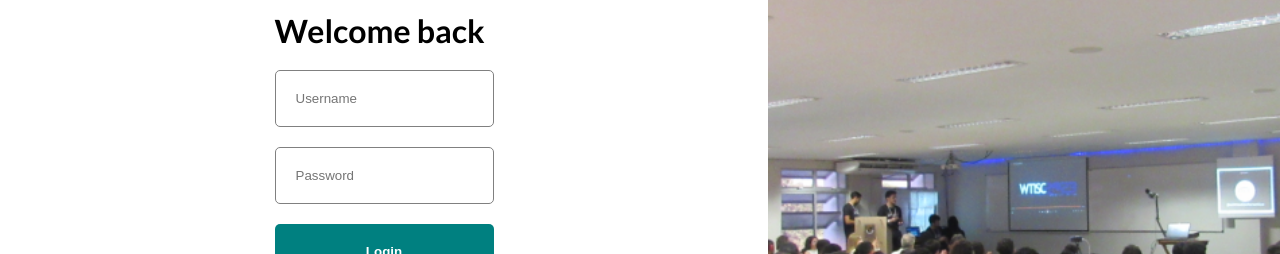
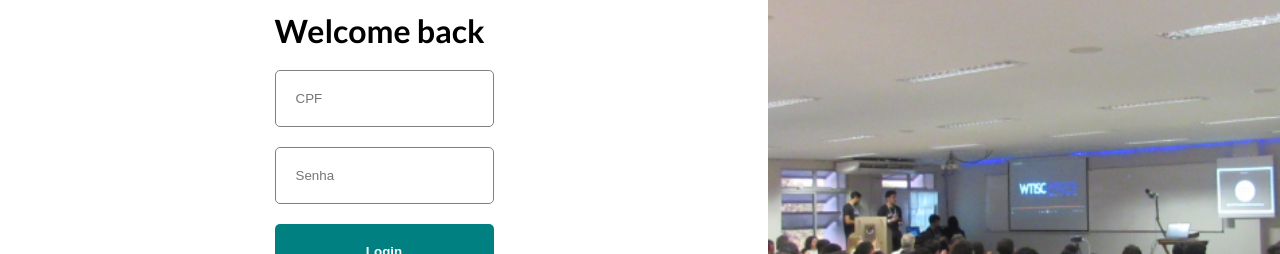
Before and after one commit to samuelnasc-dev/wtisc-project-front, a React (Vite) app in the folder client/: page /login in a window 1280 px wide. Shown: the part 173-427 px from the top of the page. Built offline with nearby package versions, Linux system fonts and the light colour scheme.

Commit message:
feat: implementação login e register

```diff
--- a/client/src/routes/login/login.jsx
+++ b/client/src/routes/login/login.jsx
@@ -1,8 +1,8 @@
 import { useContext, useState } from "react";
+import { Link, useNavigate } from "react-router-dom";
+import { AuthContext } from "../../context/AuthContext";
+import apiRequest from "../../lib/apiRequest";
 import "./login.scss";
-import { Link, useNavigate } from "react-router-dom";
-import apiRequest from "../../lib/apiRequest";
-import { AuthContext } from "../../context/AuthContext";
 
 function Login() {
   const [error, setError] = useState("");
@@ -18,12 +18,12 @@ function Login() {
     setError("");
     const formData = new FormData(e.target);
 
-    const username = formData.get("username");
+    const cpf = formData.get("cpf");
     const password = formData.get("password");
 
     try {
       const res = await apiRequest.post("/auth/login", {
-        username,
+        cpf,
         password,
       });
 
@@ -42,18 +42,18 @@ function Login() {
         <form onSubmit={handleSubmit}>
           <h1>Welcome back</h1>
           <input
-            name="username"
+            name="cpf"
             required
             minLength={3}
             maxLength={20}
             type="text"
-            placeholder="Username"
+            placeholder="CPF"
           />
           <input
             name="password"
             type="password"
             required
-            placeholder="Password"
+            placeholder="Senha"
           />
           <button disabled={isLoading}>Login</button>
           {error && <span>{error}</span>}
--- a/client/src/routes/register/register.jsx
+++ b/client/src/routes/register/register.jsx
@@ -17,8 +17,8 @@ function Register() {
     const formData = new FormData(e.target);
 
     const name = formData.get("name");
-    const surname = formData.get("name");
-    const cpf = formData.get("name");
+    const surname = formData.get("surname");
+    const cpf = formData.get("cpf");
     const email = formData.get("email");
     const password = formData.get("password");
 
```
